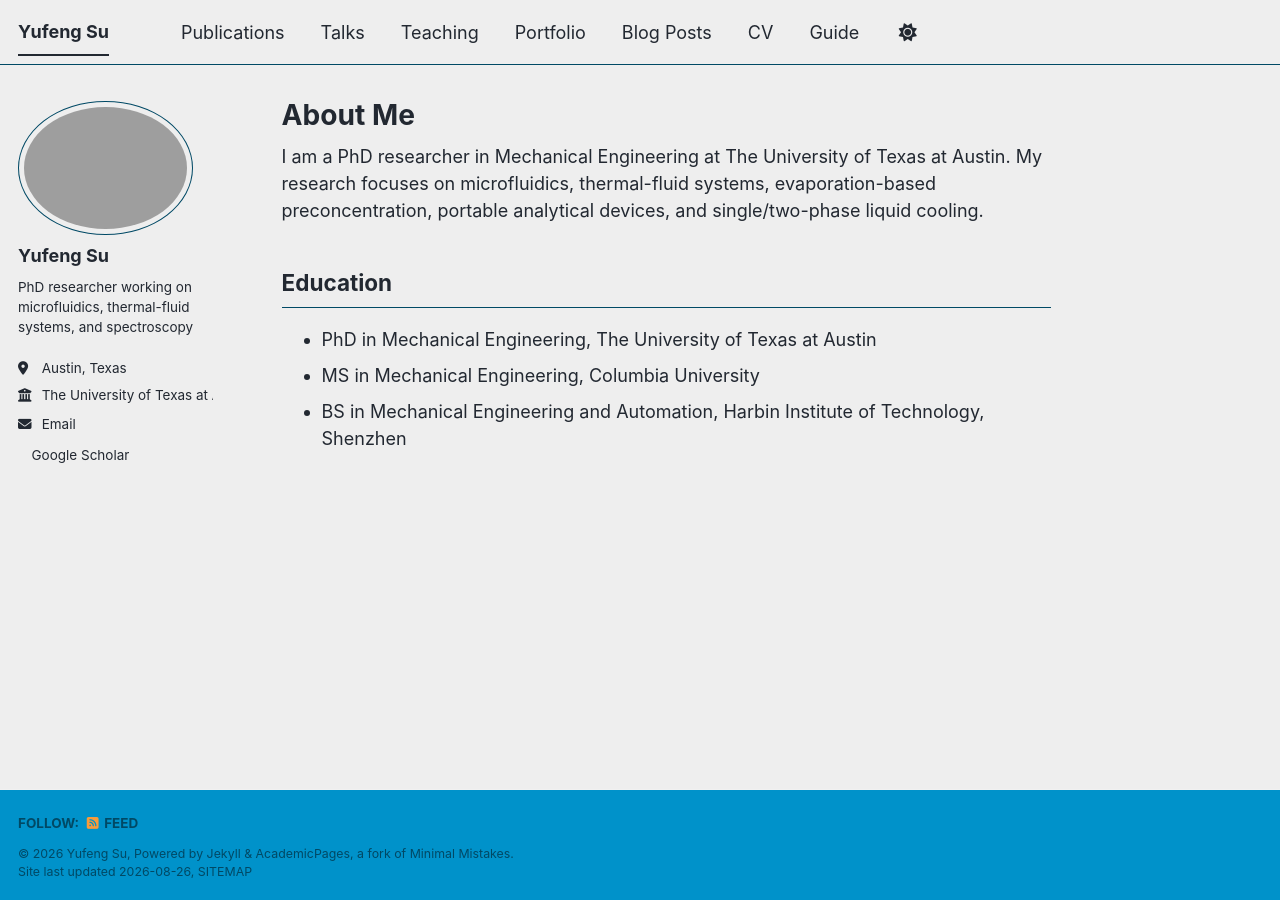
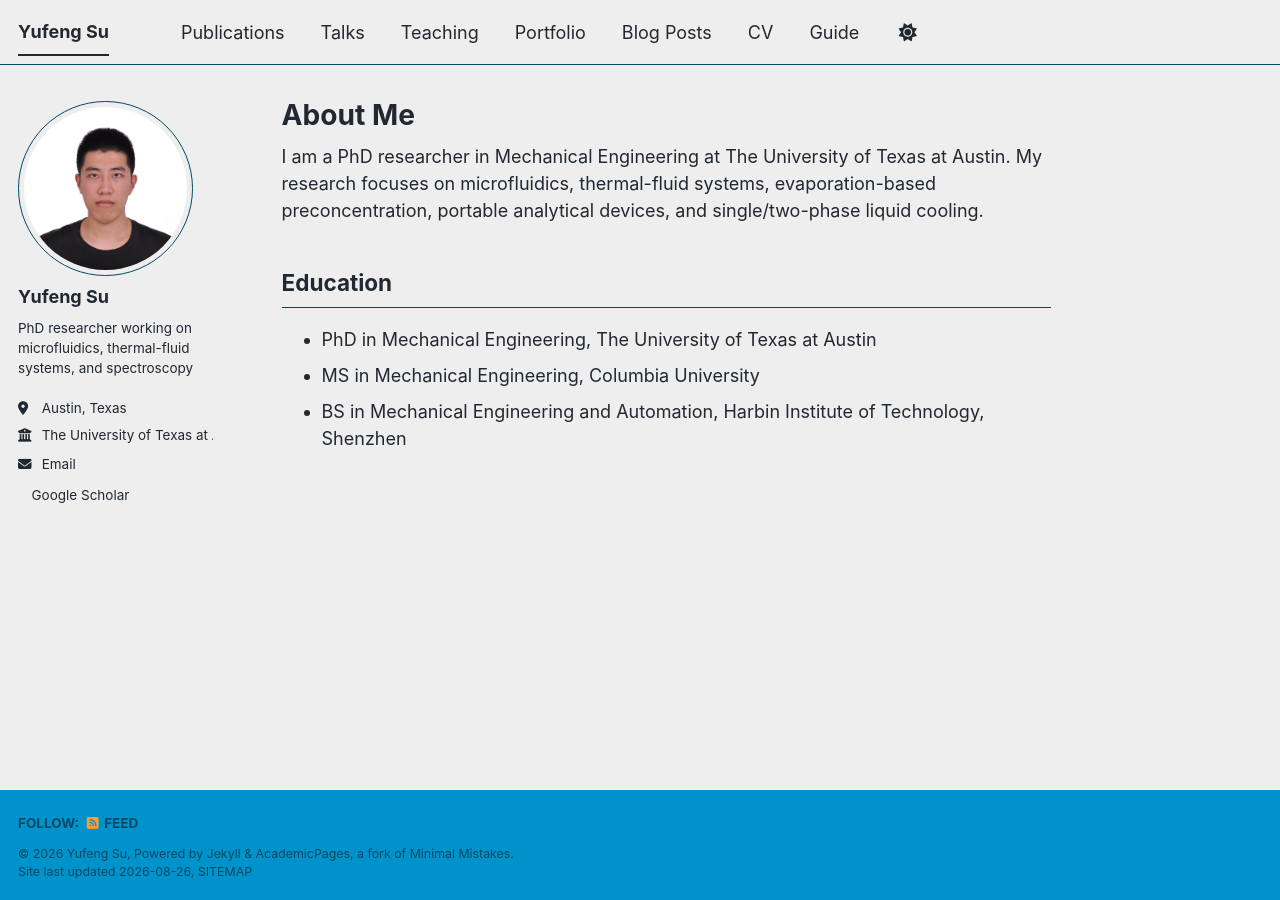
Before and after one commit to UfanSu/UfanSu.github.io, a Jekyll site: the page built from _pages/about.md, in a window 1280 px wide. Built offline with Jekyll 4.4.1, drawn with Linux system fonts in a browser that asks for light colours; a style sheet for code colours, icons or effects is not loaded.

Commit message:
Update _config.yml

```diff
--- a/_config.yml
+++ b/_config.yml
@@ -23,7 +23,7 @@ repository               :
 #               Additional customization can be done by editing /_includes/author-profile.html
 author:
   # Biographic information
-  avatar           : "profile.jpg"
+  avatar           : "Ufan.jpg"
   name             : "Yufeng Su"
   pronouns         : # example: "she/her"
   bio              : "PhD researcher working on microfluidics, thermal-fluid systems, and spectroscopy"
```
